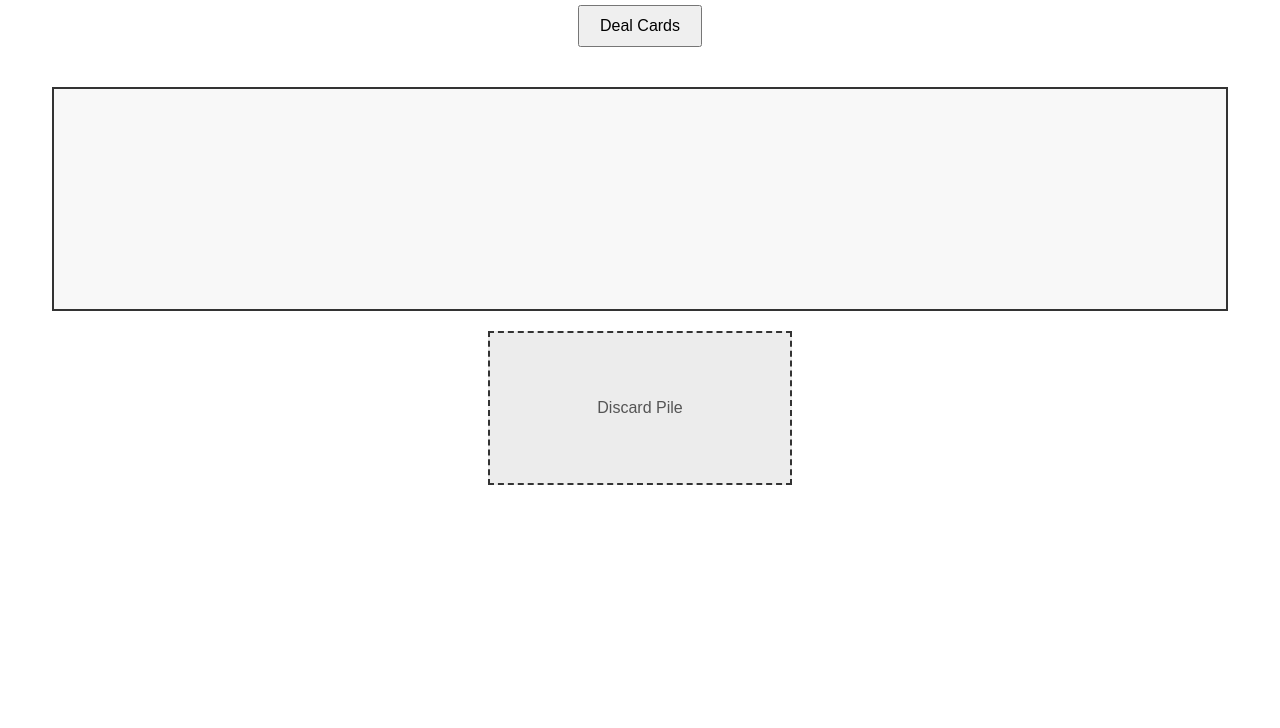
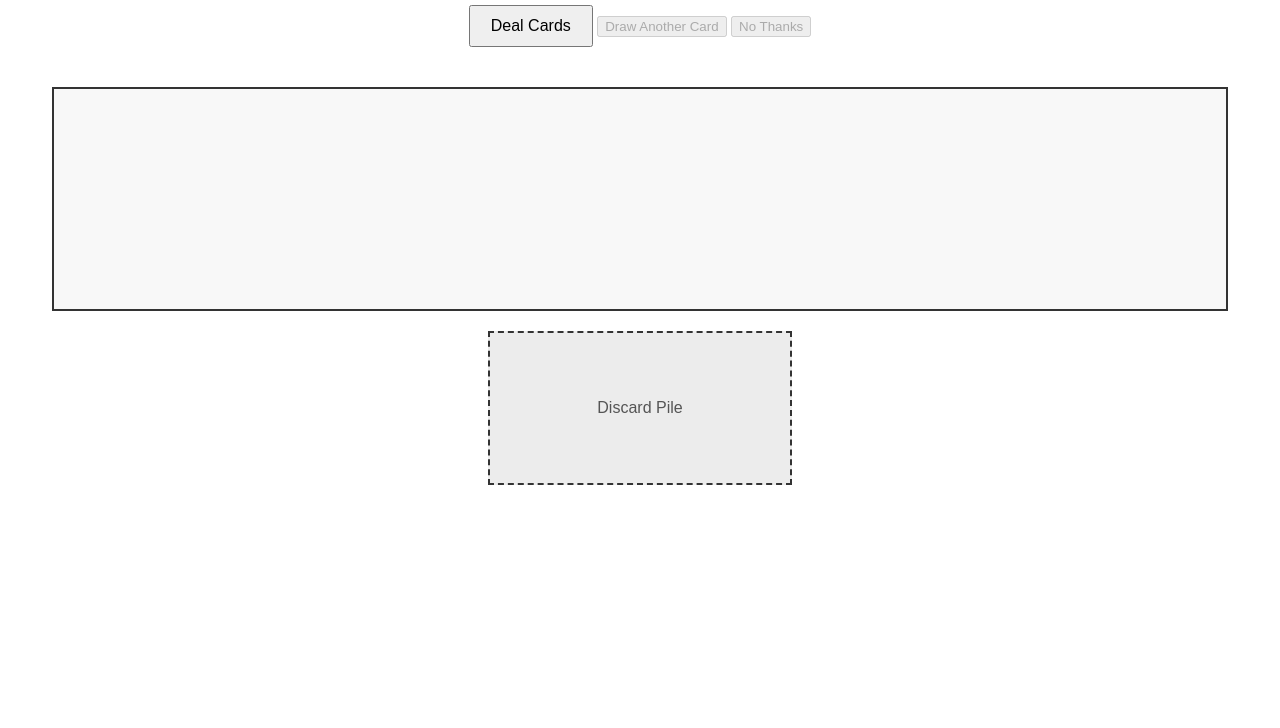
Before and after one commit to KristenAppleby420/KristenAppleby420.github.io, a plain HTML site: page drag-and-drop-cards/index.html in a window 1280 px wide. Shown: the part 72-800 px from the top of the page. Drawn offline with Linux system fonts and the light colour scheme.

Commit message:
Update index.html

```diff
--- a/drag-and-drop-cards/index.html
+++ b/drag-and-drop-cards/index.html
@@ -9,6 +9,8 @@
 <body>
     <h1>Drag and Drop Cards</h1>
     <button id="dealButton">Deal Cards</button>
+    <button id="drawButton" disabled>Draw Another Card</button>
+    <button id="noDrawButton" disabled>No Thanks</button>
     <div id="deckArea"></div>
     <div id="discardPile">Discard Pile</div>
     <script src="script.js"></script>
```
